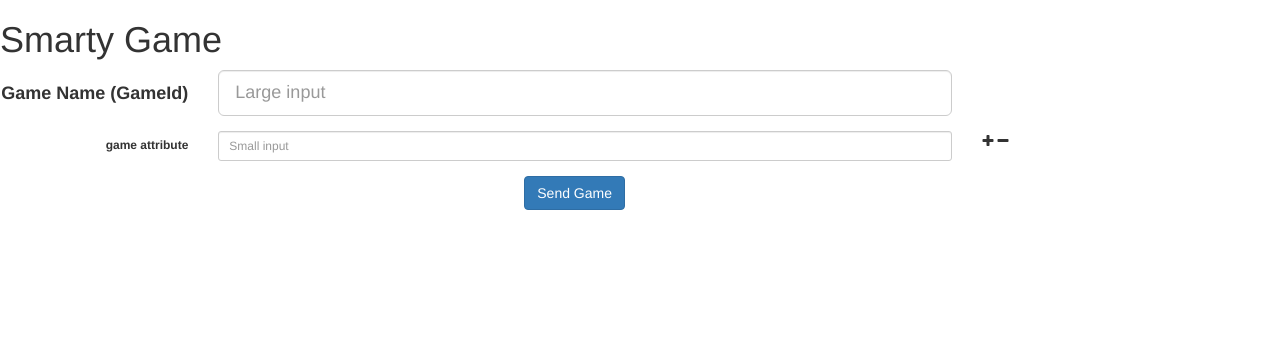
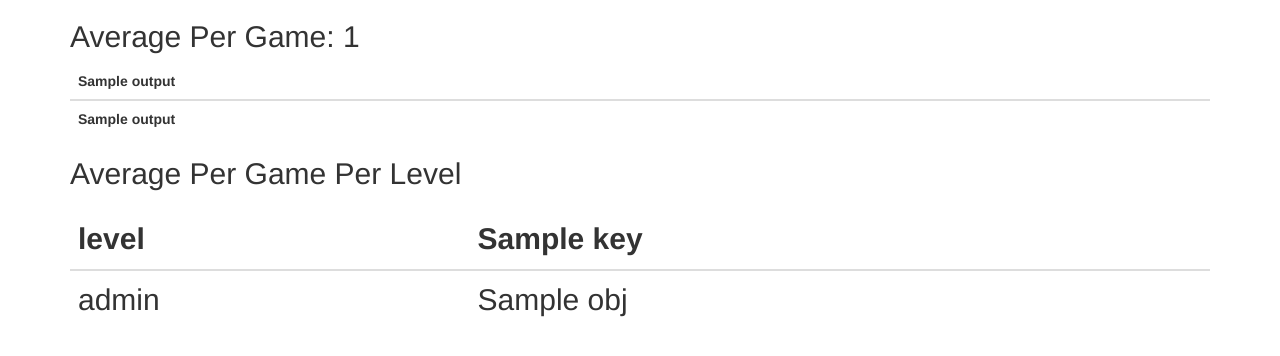
Before and after one commit to climberwb/flask_reports, a Flask app: template templates/hello.html in a window 1280 px wide. Shown: the top 356 px of the page. Run offline with Flask 2, Linux system fonts and the light colour scheme; the template is opened without the code that fills it: most values are stand-ins (such as "Sample title", 1, 10 or a date in 2020); lists and menus that the app fills with data are empty; some libraries are stand-ins or nearby versions.

Commit message:
added template logic to show game per level score

```diff
--- a/templates/forms.html
+++ b/templates/forms.html
@@ -46,7 +46,6 @@
     })
     var DropDown = React.createClass({
        getAggregate(gameId){
-           alert(gameId);
            let url = "/games/aggregate/"+gameId+"/"
             $.ajax({
                           type: "GET",
@@ -77,18 +76,20 @@
                                                 }).get();
             var allAttributes = this.props.generalGameAttributes.concat(this.props.specificGameAttributes);
             let attemptObj={}
+
              values.forEach((val,i)=>attemptObj[allAttributes[i]] = val)
              let attempt={'attempt':attemptObj}
+            //  alert(JSON.stringify(attempt));
             //  alert(attempt['level']);
             var self = this;
             let url = "/games/"+id.split('-').join(" ")+'/';
-            alert(url);
             $.ajax({
                           type: "POST",
                           url:url ,
                           data: JSON.stringify(attempt,null,'\t'),
                           contentType: 'application/json;charset=UTF-8',
                           success: function(resultData) {
+                              alert("success");
                               $("#"+id).find('input').map(function() {
                                                  return ($(this).val(""));
                                                 }).get();
--- a/templates/hello.html
+++ b/templates/hello.html
@@ -1,128 +1,68 @@
+<!DOCTYPE html>
+<html lang="en">
 <head>
-    <link href="https://maxcdn.bootstrapcdn.com/font-awesome/4.7.0/css/font-awesome.min.css" rel="stylesheet" integrity="sha384-wvfXpqpZZVQGK6TAh5PVlGOfQNHSoD2xbE+QkPxCAFlNEevoEH3Sl0sibVcOQVnN" crossorigin="anonymous">
-    <link href="https://maxcdn.bootstrapcdn.com/bootstrap/3.3.7/css/bootstrap.min.css" rel="stylesheet" integrity="sha384-BVYiiSIFeK1dGmJRAkycuHAHRg32OmUcww7on3RYdg4Va+PmSTsz/K68vbdEjh4u" crossorigin="anonymous">
+  <title>Bootstrap Example</title>
+  <meta charset="utf-8">
+  <meta name="viewport" content="width=device-width, initial-scale=1">
+  <link rel="stylesheet" href="https://maxcdn.bootstrapcdn.com/bootstrap/3.3.7/css/bootstrap.min.css">
+  <script src="https://ajax.googleapis.com/ajax/libs/jquery/3.1.1/jquery.min.js"></script>
+  <script src="https://maxcdn.bootstrapcdn.com/bootstrap/3.3.7/js/bootstrap.min.js"></script>
 </head>
+<body>
 
-<body>
-  <h1 style="">Smarty Game</h1>
-    <div class="form-horizontal" id="game-form">
-      <div class="form-group form-group-lg">
-        <label class="col-sm-2 control-label" for="formGroupInputLarge">Game Name (GameId)</label>
-        <div class="col-sm-7">
-          <input class="form-control game-attr" type="text" id="formGroupInputLarge" placeholder="Large input">
-        </div>
-      </div>
-      <div class="form-group form-group-sm" >
-        <label class="col-sm-2 control-label" for="formGroupInputSmall">game attribute</label>
-        <div class="col-sm-7">
-          <input class="form-control game-attr" type="text" id="formGroupInputSmall" placeholder="Small input">
-        </div>
-        <div class="col-sm-1">
-              <i class="fa fa-plus fa-1 add-item" aria-hidden="true" ></i>
-              <i class="fa fa-minus fa-1 remove-item" aria-hidden="true"></i>
-          </div>
-      </div>
-       <div class="form-group form-group-sm" id="submit-game">
-              <div class="col-sm-6" >
-                <button  type="button" class="btn btn-primary pull-right" >Send Game</button>
-              </div>
-        </div>
-    </div>
+<div class="container">
+  <h2>Average Per Game: {{game_id}}</h2>
+  <table class="table">
+    <thead>
+      <tr>
+        {%for key in output[0]: %}
+          {% if output[0][key] !=None %}
+            <th>{{key}}</th>
+          {% endif %}
+        {% endfor %}
+      </tr>
+    </thead>
+    <tbody>
+      <tr>
+        {%for key in output[0]: %}
+          {% if output[0][key] !=None %}
+            <th>{{output[0][key]}}</th>
+          {% endif %}
+        {% endfor %}
+      </tr>
+
+    </tbody>
+  </table>
+
+<h2>Average Per Game Per Level <h2>
+<table class="table">
+    <thead>
+      <tr>
+        <th>level</th>
+        {%for key in output_per_level[0]: %}
+          {% if output_per_level[0][key] !=None and key != "level" %}
+            <th>{{key}}</th>
+          {% endif %}
+        {% endfor %}
+      </tr>
+    </thead>
+    <tbody>
+      {%for obj in output_per_level: %}
+      <tr>
+
+          <td>{{obj['level']}}</td>
+          {%for key in obj: %}
+            {% if obj[key] !=None and key != "level" %}
+              <td>{{obj[key]}}</td>
+            {% endif %}
+          {% endfor %}
+
+      </tr>
+      {% endfor %}
+    </tbody>
+  </table>
+</div>
 
 
-
-    <script   src="https://code.jquery.com/jquery-3.1.1.js"   integrity="sha256-16cdPddA6VdVInumRGo6IbivbERE8p7CQR3HzTBuELA="   crossorigin="anonymous"></script>
-    <script src="https://maxcdn.bootstrapcdn.com/bootstrap/3.3.7/js/bootstrap.min.js" integrity="sha384-Tc5IQib027qvyjSMfHjOMaLkfuWVxZxUPnCJA7l2mCWNIpG9mGCD8wGNIcPD7Txa" crossorigin="anonymous"></script>
-    <script>
-        var addItem = function(){
-                let form = $(this).parent()
-                                  .parent()
-                                  .parent();
-
-                let attribute_section = $(this).parent()
-                                               .parent()
-                                               .clone(true);
-                let submitButton = form.find('#submit-game');
-
-                let newButton = submitButton.clone(true);
-                console.log(newButton);
-                // remove button
-                submitButton.remove();
-                attribute_section.find(".game-attr").val("");
-                form.append(attribute_section);
-                form.append(newButton);
-
-
-                return attribute_section
-        }
-        let ajaxCB = function(results,error,resolve){
-                        console.log("cb "+results);
-                        console.log('cb '+JSON.stringify(error));
-                       if(error){
-                         return resolve({success:false, error:error});
-                       }
-                       return resolve({success:true, data: results});
-                     }
-        let sendData = function(type,url,data={},cb,resolve){
-          console.log(data);
-          let response = $.ajax({
-                              type: type,
-                              url: url,
-                              data: JSON.stringify(data,null,'\t'),
-                              contentType: 'application/json;charset=UTF-8',
-                              success: function(resultData) {
-                                 console.log("success "+resultData.result);
-                                  // return cb(resultData, null,resolve);
-                              },
-                              error: function(err){
-                                console.log("success "+resultData.result);
-                                // return cb(null, err,resolve);
-                              }
-                          });
-
-        }
-        $( document ).ready(function() {
-            let originalForm;
-            $(".add-item").on( "click", function() {
-                addItem.call(this);
-            });
-            $(".remove-item").on( "click", function() {
-                 $(this).parent().parent().remove();
-            });
-            $("#submit-game button").on("click",function(e){
-              e.preventDefault();
-              var gameAttributes = $('.game-attr')
-                                                  .map(function() {
-                                                        return ($(this).val());
-                                                      }).get();;
-              let gameId = gameAttributes.splice(0,1)[0];
-
-              let specificGameAttributes = {'specificGameAttributes':gameAttributes,"gameId":gameId};
-//               var p = new Promise((resolve, reject) => resolve(5));
-// p.            then((val) => console.log(val)); // 5
-              var p = new Promise((resolve, reject)=>{
-                  sendData(
-                            "POST",
-                            "/games",
-                            specificGameAttributes,
-                            ajaxCB,
-                            resolve
-                        )
-              });
-              p.then((response)=>{
-                console.log('after everything '+response);
-                if(response.success){
-                  cloneForm = originalForm//.clone(true);
-                  $('#game-form').remove();
-                  $('h1').remove();
-                  $('body').prepend(cloneForm);
-                  $('body').prepend("<h1>Smarty Game</h1>");
-                  originalForm = cloneForm;
-                }
-              })
-
-            })
-            originalForm= $("#game-form").clone(true);
-        });
-    </script>
 </body>
+</html>
```
Also changed, not shown: flaskr.py (+66 -56 lines).
